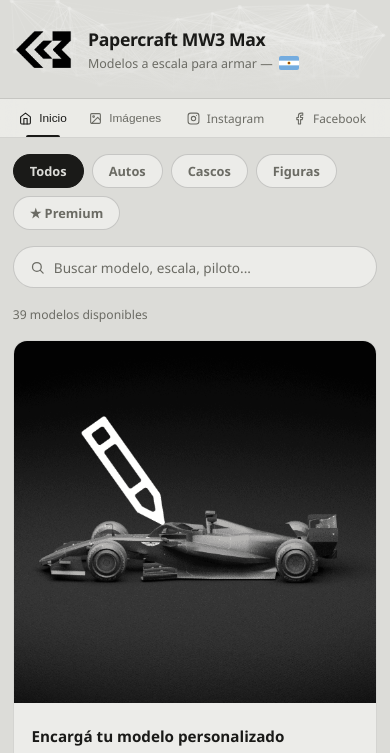
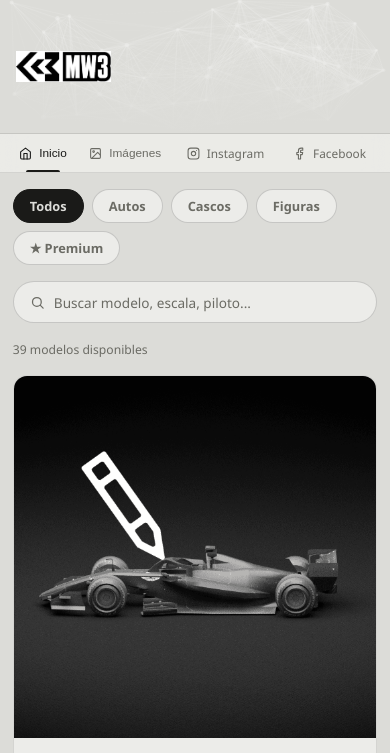
Before and after one commit to maximo2411mendoza3-design/papercraft-mw3, a plain HTML site: page index.html in a window 390 px wide. Shown: the top 753 px of the page. Drawn offline with Linux system fonts and the light colour scheme.

Commit message:
Add files via upload

```diff
--- a/index.html
+++ b/index.html
@@ -66,8 +66,8 @@
       opacity: 0.45;
     }
     header { position: relative; z-index: 2; max-width: 1000px; margin: 0 auto; padding: 2rem 2rem; display: flex; align-items: center; gap: 20px; min-height: 110px; }
-    .logo { width: 90px; height: 90px; flex-shrink: 0; display: flex; align-items: center; justify-content: center; }
-    .logo img { width: 90px; height: 90px; object-fit: contain; }
+    .logo { width: 140px; height: 140px; flex-shrink: 0; display: flex; align-items: center; justify-content: center; }
+    .logo img { width: 140px; height: 140px; object-fit: contain; }
     header h1 { font-size: 1.8rem; font-weight: 600; letter-spacing: -0.3px; color: var(--text); }
     header p  { font-size: 0.88rem; color: var(--muted); margin-top: 4px; }
 
@@ -661,8 +661,8 @@
 
       /* Header más compacto */
       header { padding: 1.2rem 1rem; gap: 12px; min-height: auto; }
-      .logo { width: 60px; height: 60px; }
-      .logo img { width: 60px; height: 60px; }
+      .logo { width: 95px; height: 95px; }
+      .logo img { width: 95px; height: 95px; }
       header h1 { font-size: 1.3rem; }
       header p { font-size: 0.78rem; }
 
@@ -1409,18 +1409,7 @@
   <canvas id="poly-canvas"></canvas>
   <header>
     <div class="logo">
-      <img src="logo1.png" alt="Papercraft MW3 Max Logo">
-    </div>
-    <div>
-      <h1>Papercraft MW3 Max</h1>
-      <p style="display:flex;align-items:center;gap:6px;">Modelos a escala para armar &mdash;
-  <svg width="20" height="14" viewBox="0 0 20 14" xmlns="http://www.w3.org/2000/svg" style="border-radius:2px;flex-shrink:0;">
-    <rect width="20" height="14" fill="#74ACDF"/>
-    <rect y="4.67" width="20" height="4.67" fill="#fff"/>
-    <circle cx="10" cy="7" r="1.6" fill="#F6B40E"/>
-    <circle cx="10" cy="7" r="1.1" fill="#843511"/>
-  </svg>
-</p>
+      <img src="imgs/log23.png" alt="MW3 Logo">
     </div>
     <div class="f1-blueprint">
       <canvas id="f1-canvas"></canvas>
```
